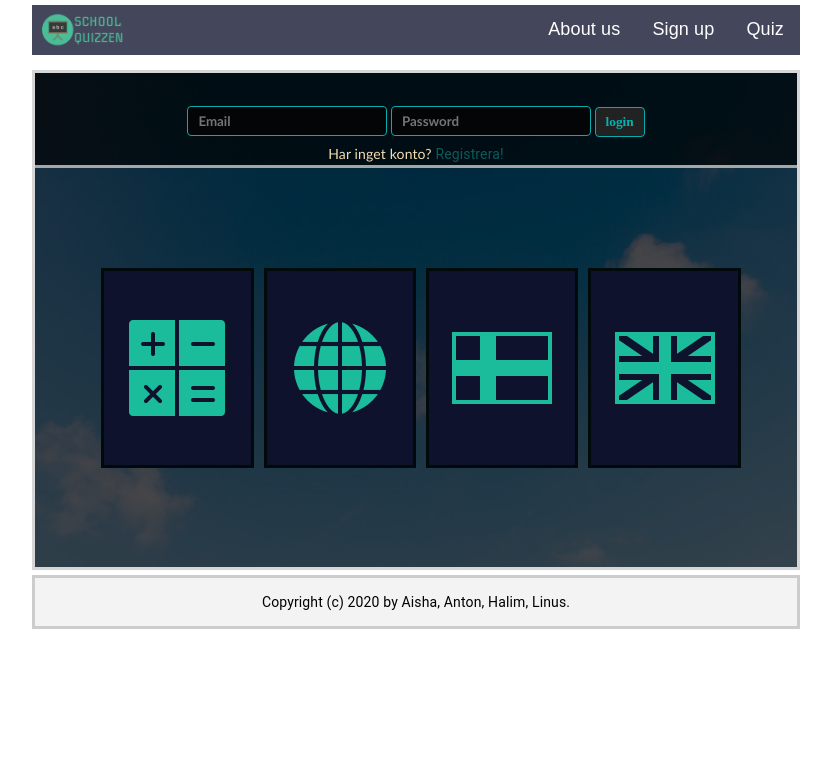
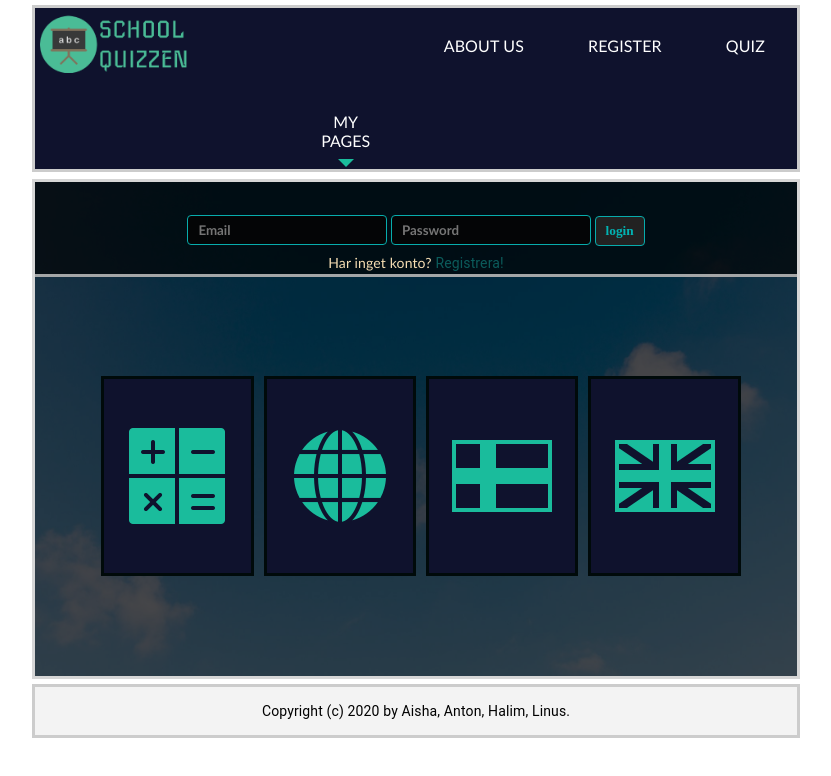
Before and after one commit to LinusSelven/web-application-quiz, a Vue app: page / in a window 1280 px wide. Shown: the top 776 px of the page, without its empty margins (224-1055 px from the left). Built offline with nearby package versions, Linux system fonts and the light colour scheme; the HTML template or start-up script is replaced by a standard one.

Commit message:
make logo inside of menu and make menu inside menu

```diff
--- a/package.json
+++ b/package.json
@@ -35,6 +35,7 @@
     "babel-eslint": "^10.1.0",
     "eslint": "^6.7.2",
     "eslint-plugin-vue": "^6.2.2",
+    "font-awesome": "^4.7.0",
     "nodemon": "^2.0.4",
     "standard": "^14.3.4",
     "vue-template-compiler": "^2.6.11"
--- a/src/App.vue
+++ b/src/App.vue
@@ -2,19 +2,29 @@
   <div id="app"  class="grid">
     <section class="item1">
       <div class="item1-body">
-        <ul class="topnav">
-          <li style="float:left">
-            <p class="logo-box">
+        <div class="navbar">
+            <div class="logo-box">
               <img src="./assets/logo.png" alt="Logo" class="logo-img">
-            </p>
-          </li>
-          <li style="float: right"><router-link to="/"> Quiz</router-link></li>
-          <li style="float: right" v-if="isLogged && user_Role==='Student'"><router-link to="/login">My page</router-link></li>
-          <li style="float: right" v-if="isLogged && user_Role==='Admin'"><router-link to="/AdminDashboard">Admin</router-link></li>
-          <li style="float: right" v-if="!isLogged"><router-link to="/register">Sign up</router-link></li>
-          <li style="float: right" v-if="isLogged && user_Role!=='Student'"><router-link to="/CreateNewQuiz">New Quiz</router-link></li>
-          <li style="float: right"><router-link to="/aboutus">About us</router-link></li>
-        </ul>
+            </div>
+          <a><router-link to="/"> QUIZ</router-link></a>
+          <a><router-link to="/register">REGISTER</router-link></a>
+          <a><router-link to="/aboutus">ABOUT US</router-link></a>
+          <div class="dropdown">
+            <button class="dropbtn">
+              MY PAGES      <i class="fa fa-caret-down"></i>
+
+              <img src="./assets/icon/down.png" alt="down">
+            </button>
+            <div class="dropdown-content">
+              <div class="header">
+                <p>MINA SIDOR</p>
+              </div>
+              <a><router-link to="/AdminDashboard">Manage Users</router-link></a>
+              <a><router-link to="/login">My Account</router-link></a>
+              <a><router-link to="/CreateNewQuiz">New Quiz</router-link></a>
+            </div>
+          </div>
+        </div>
       </div>
     </section>
     <section class="item2">
@@ -127,9 +137,9 @@
     grid-template-rows: repeat(4, auto);
     grid-template-areas:
             "header header header header"
-            "menu menu menu menu"
             "sidebar sidebar sidebar sidebar"
-            "footer footer footer footer";
+            "footer footer footer footer"
+            "menu menu menu menu";
     grid-auto-flow: dense;
     grid-gap: 5px;
   }
@@ -226,36 +236,22 @@ a:hover {
 
   .item1-body{
     width: 100%;
-    display: table;
+    //display: table;
+    border: 3px solid #ccc;
   }
   .logo-box{
-    display: table-cell;
-    color: #02b3b3;
-    font-family: Impact, monospace;
+    float: left;
+    overflow: hidden;
   }
   .logo-img{
-    max-width: 100%;
-    max-height: 100%;
-    display: block;
+    max-width: 50%;
+    max-height: 50%;
+    //display: block;
   }
   .item4-body{
     border: 3px solid #ccc;
     display: inline-block;
     width: 100%;
-  }
-  .menuIcon{
-    max-width: 30%;
-    max-height: 30%;
-    display: inline-block;
-  }
-  .slag{
-    display: none;
-  }
-  #desktop-menu{
-    display: none;
-  }
-  #mobil-menu{
-    display: block;
   }
   button{
     margin-top: 5px;
@@ -268,34 +264,79 @@ a:hover {
   }
 
 /* Menu Mobile & Desktop*/
-ul.topnav {
-  list-style-type: none;
-  margin: 0;
-  padding: 0;
+* {
+  box-sizing: border-box;
+}
+.navbar {
   overflow: hidden;
-  background-color: #44475C;
-  font-family: "Fira Code Retina", Arial, Helvetica, sans-serif;
-font-size: large;
+  background-color: #0f122d;
+  font-family: Calibri, monospace;
+  font-size: large;
 }
 
-ul.topnav li {
-  float: left;
-}
-
-ul.topnav li a {
-  display: block;
+.navbar a {
+  float: right;
+  font-size: 16px;
   color: white;
   text-align: center;
   padding: 14px 16px;
   text-decoration: none;
 }
 
-ul.topnav li a:hover:not(.active) {background-color: #111;}
+.dropdown {
+  float: right;
+  overflow: hidden;
+}
 
-ul.topnav li a.active {background-color: #4CAF50;}
+.dropdown .dropbtn {
+  font-size: 16px;
+  border: none;
+  outline: none;
+  color: white;
+  padding: 14px 16px;
+  background-color: inherit;
+  font-family: inherit;
+  margin: 16px;
+  width: 100px;
+}
 
-ul.topnav li.right {float: right;}
+.navbar a:hover, .dropdown:hover .dropbtn {
+  background-color: #ddd;
+  color: black;
+}
 
+.dropdown-content {
+  display: none;
+  position: absolute;
+  background-color: #f9f9f9;
+  min-width: 160px;
+  box-shadow: 0px 8px 16px 0px rgba(0,0,0,0.2);
+  z-index: 1;
+}
+
+.dropdown-content a {
+  float: none;
+  color: black;
+  padding: 12px 16px;
+  text-decoration: none;
+  display: block;
+  text-align: left;
+}
+
+.dropdown-content a:hover {
+  background-color: #ddd;
+}
+.header {
+  background: #0a7272;
+  padding-top: 5px;
+  padding-bottom: 5px;
+  color: white;
+}
+
+.dropdown:hover .dropdown-content {
+  display: block;
+}
+/* finish here */
 input[type=button] {
   background-color: #222222;
   font-family: "Times New Roman", monospace;
@@ -342,9 +383,6 @@ input[type=email], input[type=password] {
   }
   /* Desktop */
   @media screen and (min-width: 1025px) {
-    ul.topnav li.right, ul.topnav li {
-      float: none;
-    }
     .item3-body{
       background: url('./assets/qui.jpg') no-repeat;
       background-size: 100% 100%;
@@ -355,13 +393,17 @@ input[type=email], input[type=password] {
       display: inline-block;
       text-align: center;
       width: 60%;
-      padding-top: 5px;
+      margin-top: 5px;
     }
     .logo-box{
-      padding-left: 10px;
-      vertical-align: middle;
-      width: 100px;
-      height: 50px;
+      float: left;
+      overflow: hidden;
+    }
+    .logo-img{
+      padding-left: 5px;
+      max-width: 50%;
+      max-height: 150px;
+      display: block;
     }
     .item4-body{
       width: 60%;
```
Also changed, not shown: src/assets/icon/down.png (added), 1 other file (tests, documents, lock files or other folders).
